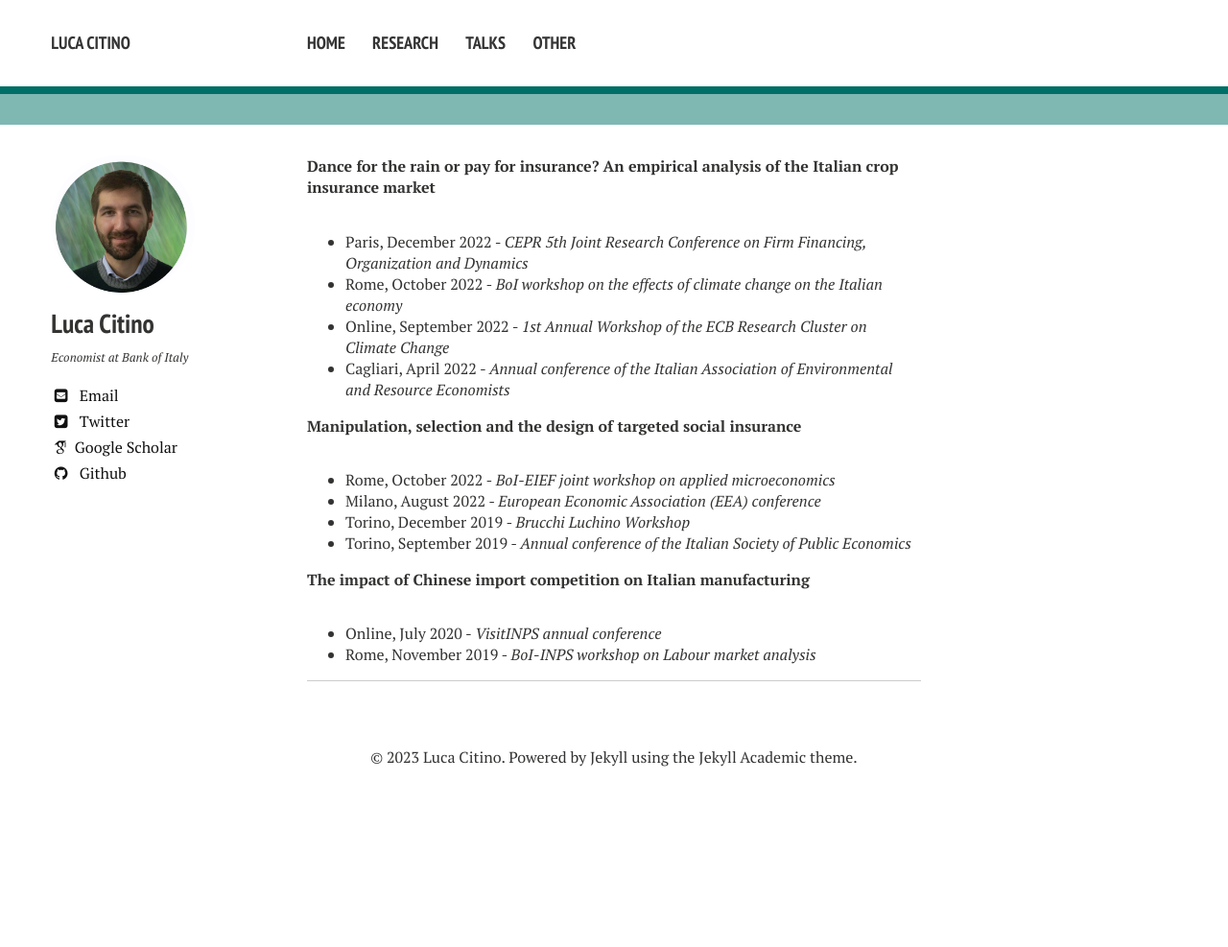
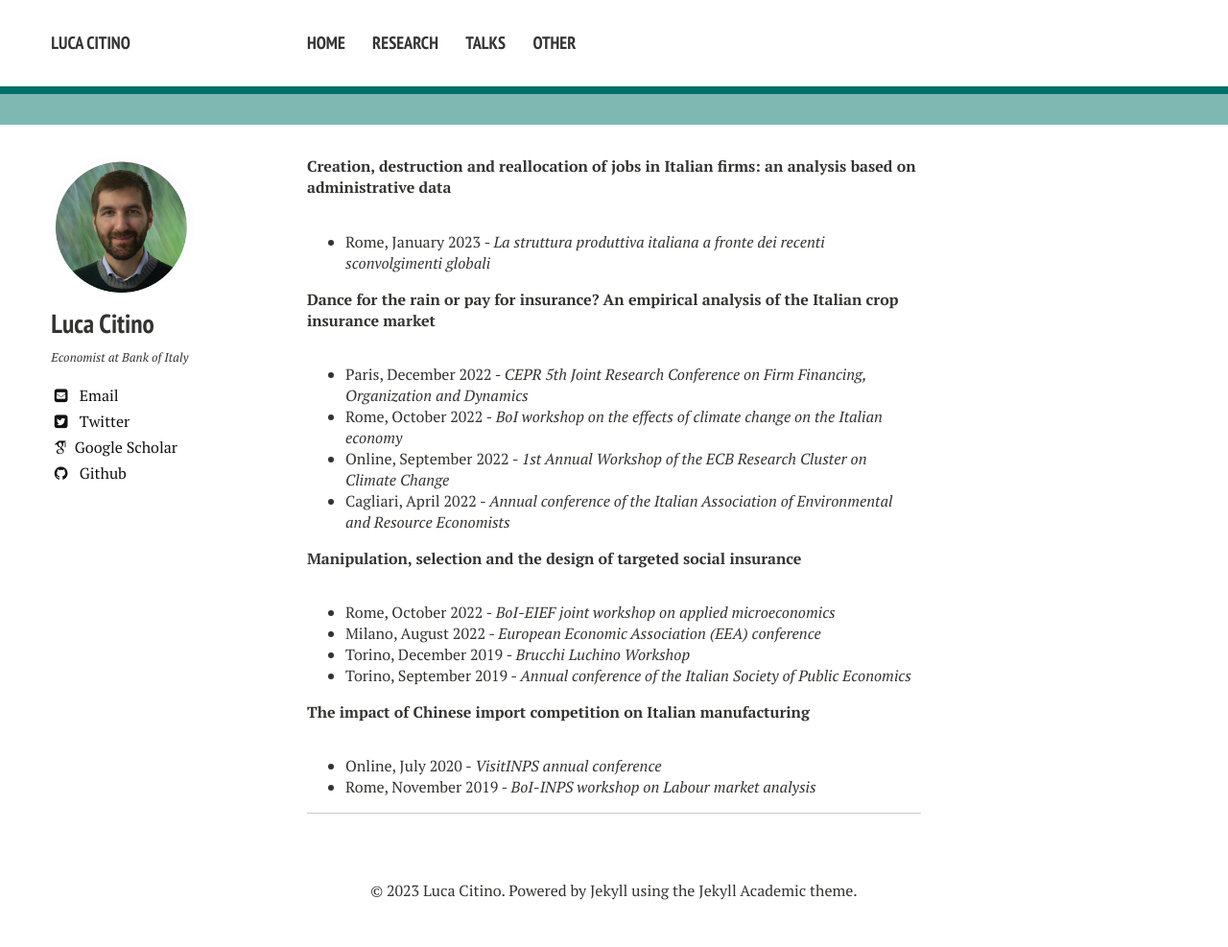
Before and after one commit to luca-citino/luca-citino.github.io, a Jekyll site: the page built from talks.md, in a window 1280 px wide. Shown: the whole page at 96% size. Built offline with Jekyll 4.4.1, drawn with Linux system fonts in a browser that asks for light colours; nearby versions of some CDN libraries; some web fonts are replaced; before the commit the page ends 900 px from its top, so only the background shows below that.

Commit message:
Update talks.md

```diff
--- a/talks.md
+++ b/talks.md
@@ -1,6 +1,10 @@
 ---
 layout: page
 ---
+
+**Creation, destruction and reallocation of jobs in Italian firms: an analysis based on administrative data**
+
+- Rome, January 2023 - *La struttura produttiva italiana a fronte dei recenti sconvolgimenti globali*
 
 **Dance for the rain or pay for insurance? An empirical analysis of the Italian crop insurance market**
 
```
